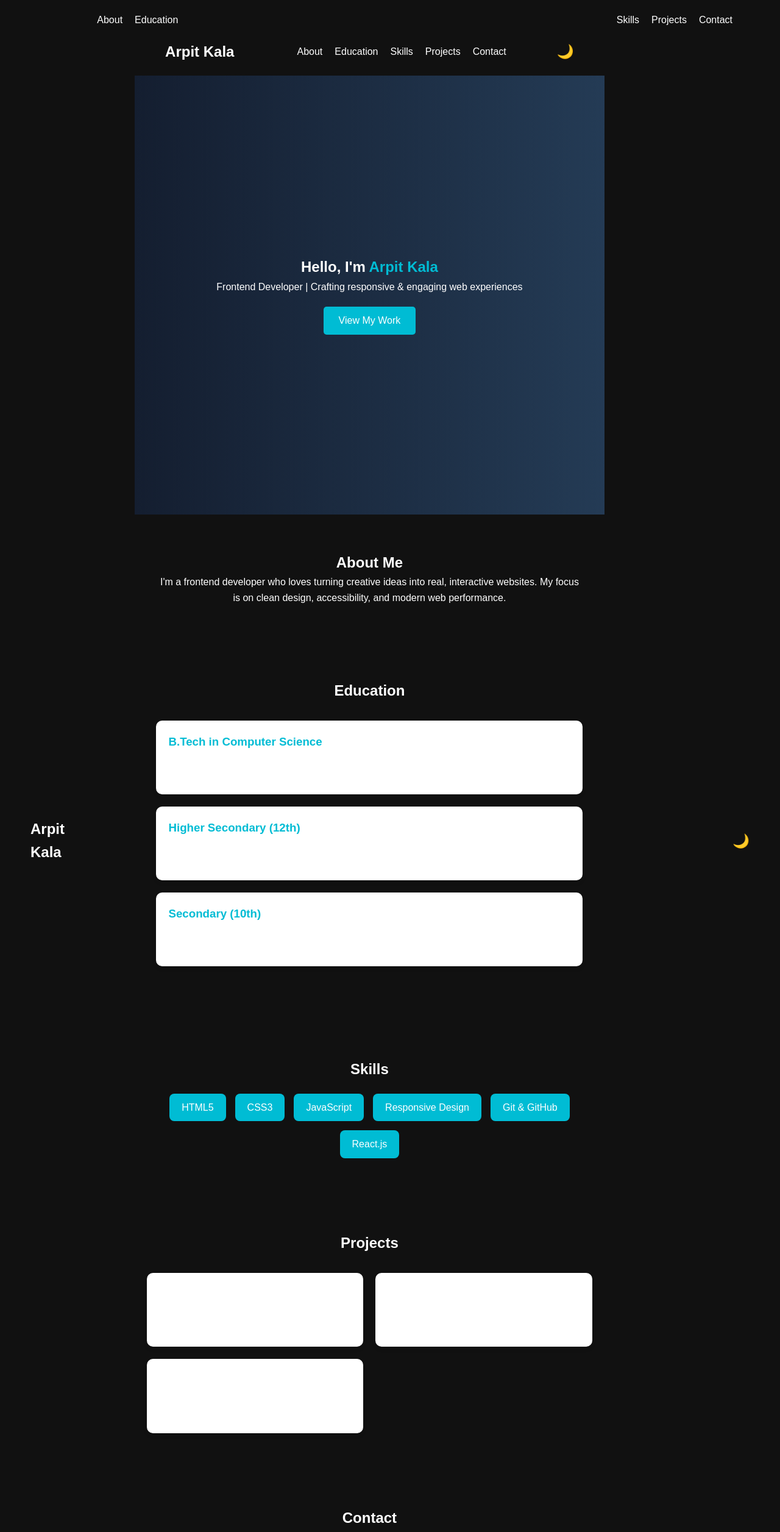
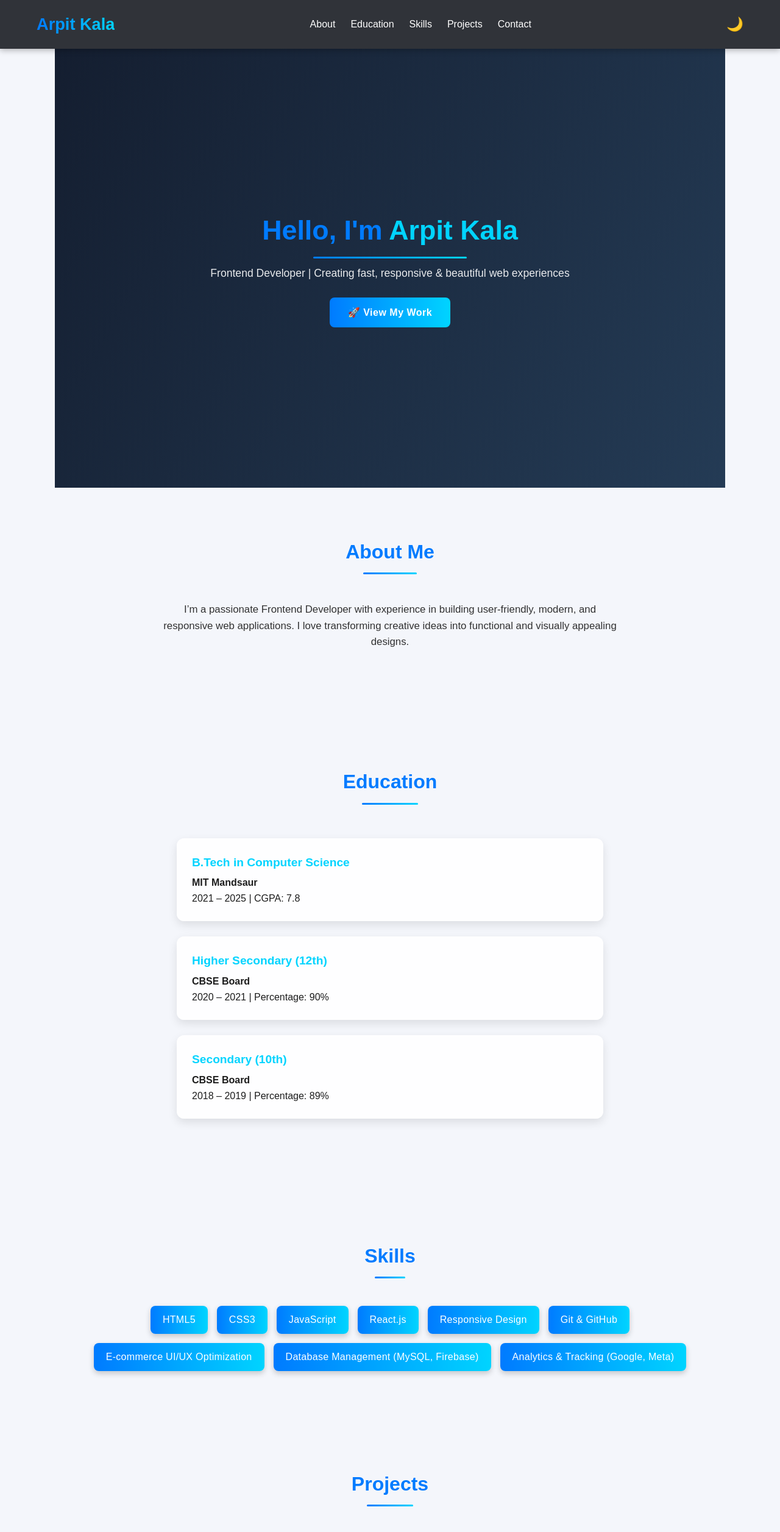
Before and after one commit to arpitkala/webdev-4-portfolio-, a plain HTML site: page index.html in a window 1280 px wide. Shown: the top 2513 px of the page at 61% size. Drawn offline with Linux system fonts and the light colour scheme.

Commit message:
Refactor index.html for better layout and styles
Refactor HTML structure and styles for improved layout and responsiveness. Update theme toggle functionality and enhance accessibility features.

```diff
--- a/index.html
+++ b/index.html
@@ -4,21 +4,7 @@
   <meta charset="UTF-8" />
   <meta name="viewport" content="width=device-width, initial-scale=1.0" />
   <title>Arpit Kala | Portfolio</title>
-  <link rel="stylesheet" href="style.css" />
-</head>
-<body>
-  <!-- Header Section -->
-  <header>
-    <nav class="navbar">
-      <h1 class="logo">Arpit Kala</h1>
-      <ul class="nav-links">
-        <li><a href="#about">About</a></li>
-        <li><a href="#education">Education</a<!DOCTYPE html>
-<html lang="en">
-<head>
-  <meta charset="UTF-8" />
-  <meta name="viewport" content="width=device-width, initial-scale=1.0" />
-  <title>Arpit Kala | Portfolio</title>
+
   <style>
     /* ===== Reset & Base Styles ===== */
     * {
@@ -27,27 +13,33 @@
       box-sizing: border-box;
     }
 
+    :root {
+      --bg-color: #f4f6fb;
+      --text-color: #1c1c1c;
+      --primary: #007bff;
+      --accent: #00d4ff;
+      --nav-bg: rgba(13, 17, 23, 0.85);
+      --card-bg: rgba(255, 255, 255, 0.85);
+      --shadow-light: rgba(0, 0, 0, 0.1);
+    }
+
+    body.dark {
+      --bg-color: #0d1117;
+      --text-color: #f0f0f0;
+      --primary: #00bfff;
+      --accent: #33e0ff;
+      --nav-bg: rgba(26, 31, 41, 0.85);
+      --card-bg: rgba(31, 38, 51, 0.85);
+      --shadow-light: rgba(0, 0, 0, 0.4);
+    }
+
     body {
       font-family: 'Poppins', sans-serif;
       background: var(--bg-color);
       color: var(--text-color);
       line-height: 1.6;
+      scroll-behavior: smooth;
       transition: background 0.4s, color 0.4s;
-    }
-
-    :root {
-      --bg-color: #f4f4f9;
-      --text-color: #333;
-      --primary: #00bcd4;
-      --nav-bg: #111;
-      --card-bg: #fff;
-    }
-
-    body.dark {
-      --bg-color: #0e1117;
-      --text-color: #f4f4f9;
-      --nav-bg: #1a1f29;
-      --card-bg: #1f2633;
     }
 
     /* ===== Navbar ===== */
@@ -55,30 +47,39 @@
       display: flex;
       justify-content: space-between;
       align-items: center;
-      padding: 20px 50px;
+      padding: 18px 60px;
       background: var(--nav-bg);
       color: white;
+      backdrop-filter: blur(10px);
+      position: sticky;
+      top: 0;
+      z-index: 100;
+      box-shadow: 0 2px 10px rgba(0, 0, 0, 0.3);
     }
 
     .logo {
-      font-size: 1.5em;
-      font-weight: bold;
+      font-size: 1.7em;
+      font-weight: 700;
+      background: linear-gradient(90deg, var(--primary), var(--accent));
+      -webkit-background-clip: text;
+      color: transparent;
     }
 
     .nav-links {
       list-style: none;
       display: flex;
-      gap: 20px;
+      gap: 25px;
     }
 
     .nav-links a {
       color: white;
       text-decoration: none;
+      font-weight: 500;
       transition: color 0.3s;
     }
 
     .nav-links a:hover {
-      color: var(--primary);
+      color: var(--accent);
     }
 
     #theme-toggle {
@@ -87,81 +88,124 @@
       font-size: 1.4rem;
       cursor: pointer;
       color: white;
-      transition: transform 0.3s;
+      transition: transform 0.3s, color 0.3s;
     }
 
     #theme-toggle:hover {
-      transform: rotate(20deg);
+      transform: rotate(25deg);
+      color: var(--accent);
     }
 
     /* ===== Hero Section ===== */
     .hero {
-      height: 90vh;
+      min-height: 90vh;
       display: flex;
       justify-content: center;
       align-items: center;
+      flex-direction: column;
       text-align: center;
-      flex-direction: column;
-      background: linear-gradient(to right, #141e30, #243b55);
+      background: linear-gradient(120deg, #141e30, #243b55);
       color: white;
+      padding: 0 20px;
+    }
+
+    .hero h2 {
+      font-size: 2.8rem;
+      font-weight: 700;
+      margin-bottom: 10px;
     }
 
     .hero h2 span {
-      color: var(--primary);
+      color: var(--accent);
+    }
+
+    .hero p {
+      font-size: 1.1rem;
+      opacity: 0.9;
+      max-width: 600px;
     }
 
     .btn {
       display: inline-block;
-      margin-top: 20px;
-      padding: 10px 25px;
-      background: var(--primary);
+      margin-top: 25px;
+      padding: 12px 30px;
+      background: linear-gradient(90deg, var(--primary), var(--accent));
       color: white;
-      border-radius: 5px;
+      border-radius: 8px;
       text-decoration: none;
-      transition: 0.3s;
+      font-weight: 600;
+      letter-spacing: 0.5px;
+      transition: transform 0.3s, box-shadow 0.3s;
     }
 
     .btn:hover {
-      background: #0288a7;
+      transform: scale(1.05);
+      box-shadow: 0 0 15px var(--accent);
     }
 
-    /* ===== Sections ===== */
+    /* ===== Section Common ===== */
     section {
-      padding: 60px 20px;
+      padding: 80px 20px;
       text-align: center;
+      max-width: 1100px;
+      margin: auto;
+    }
+
+    section h2 {
+      font-size: 2rem;
+      margin-bottom: 15px;
+      color: var(--primary);
+      position: relative;
+      display: inline-block;
+    }
+
+    section h2::after {
+      content: "";
+      width: 60%;
+      height: 3px;
+      background: linear-gradient(90deg, var(--primary), var(--accent));
+      display: block;
+      margin: 8px auto 0;
+      border-radius: 2px;
     }
 
     /* ===== About ===== */
     .about p {
-      max-width: 700px;
-      margin: auto;
-      font-size: 1rem;
+      max-width: 750px;
+      margin: 30px auto;
+      font-size: 1.05rem;
+      opacity: 0.9;
     }
 
     /* ===== Education ===== */
-    .education .edu-timeline {
+    .edu-timeline {
       display: flex;
       flex-direction: column;
-      gap: 20px;
+      gap: 25px;
       max-width: 700px;
-      margin: 30px auto;
+      margin: 40px auto;
     }
 
     .edu-card {
       background: var(--card-bg);
-      padding: 20px;
-      border-radius: 10px;
-      box-shadow: 0 4px 6px rgba(0,0,0,0.1);
-      transition: transform 0.3s;
+      color: var(--text-color);
+      padding: 25px;
+      border-radius: 12px;
+      box-shadow: 0 6px 15px var(--shadow-light);
+      transition: transform 0.3s, box-shadow 0.3s;
       text-align: left;
+      backdrop-filter: blur(6px);
     }
 
     .edu-card:hover {
       transform: translateY(-5px);
+      box-shadow: 0 8px 20px var(--shadow-light);
     }
 
     .edu-card h3 {
-      color: var(--primary);
+      color: var(--accent);
+      font-size: 1.2rem;
+      margin-bottom: 5px;
     }
 
     /* ===== Skills ===== */
@@ -170,39 +214,61 @@
       flex-wrap: wrap;
       justify-content: center;
       gap: 15px;
-      margin-top: 20px;
+      margin-top: 30px;
     }
 
     .skill {
-      background: var(--primary);
+      background: linear-gradient(90deg, var(--primary), var(--accent));
       color: white;
       padding: 10px 20px;
       border-radius: 8px;
-      transition: 0.3s;
+      font-weight: 500;
+      letter-spacing: 0.3px;
+      box-shadow: 0 4px 10px rgba(0,0,0,0.2);
+      transition: transform 0.3s, box-shadow 0.3s;
     }
 
     .skill:hover {
-      transform: scale(1.05);
+      transform: scale(1.1);
+      box-shadow: 0 0 18px var(--accent);
     }
 
     /* ===== Projects ===== */
     .project-grid {
       display: grid;
-      grid-template-columns: repeat(auto-fit, minmax(250px, 1fr));
-      gap: 20px;
-      margin-top: 30px;
+      grid-template-columns: repeat(auto-fit, minmax(280px, 1fr));
+      gap: 25px;
+      margin-top: 40px;
     }
 
     .project-card {
       background: var(--card-bg);
-      padding: 20px;
-      border-radius: 10px;
-      box-shadow: 0 4px 6px rgba(0,0,0,0.1);
-      transition: transform 0.3s;
+      color: var(--text-color);
+      padding: 25px;
+      border-radius: 12px;
+      box-shadow: 0 5px 15px var(--shadow-light);
+      transition: transform 0.3s, box-shadow 0.3s;
+      backdrop-filter: blur(8px);
     }
 
     .project-card:hover {
-      transform: translateY(-5px);
+      transform: translateY(-7px);
+      box-shadow: 0 8px 25px var(--shadow-light);
+    }
+
+    .project-card h3 {
+      color: var(--accent);
+      margin-bottom: 10px;
+    }
+
+    .project-card p {
+      opacity: 0.85;
+    }
+
+    /* ===== Contact ===== */
+    .contact p {
+      margin-bottom: 20px;
+      opacity: 0.9;
     }
 
     /* ===== Footer ===== */
@@ -210,8 +276,9 @@
       background: var(--nav-bg);
       color: white;
       text-align: center;
-      padding: 15px 0;
-      font-size: 0.9rem;
+      padding: 18px 0;
+      font-size: 0.95rem;
+      box-shadow: 0 -3px 10px rgba(0,0,0,0.3);
     }
 
     /* ===== Fade-in Animation ===== */
@@ -229,8 +296,7 @@
 </head>
 
 <body>
-  <!-- Header -->
-  <header>
+  <!-- Navbar -->
   <nav class="navbar">
     <h1 class="logo">Arpit Kala</h1>
     <ul class="nav-links">
@@ -242,25 +308,24 @@
     </ul>
     <button id="theme-toggle" title="Toggle Theme">🌙</button>
   </nav>
-  </header>
 
-  <!-- Hero Section -->
+  <!-- Hero -->
   <section class="hero fade-in">
     <h2>Hello, I'm <span>Arpit Kala</span></h2>
-    <p>Frontend Developer | Crafting responsive & engaging web experiences</p>
-    <a href="#projects" class="btn">View My Work</a>
+    <p>Frontend Developer | Creating fast, responsive & beautiful web experiences</p>
+    <a href="#projects" class="btn">🚀 View My Work</a>
   </section>
 
-  <!-- About Section -->
+  <!-- About -->
   <section id="about" class="about fade-in">
     <h2>About Me</h2>
     <p>
-      I'm a frontend developer who loves turning creative ideas into real, interactive websites.
-      My focus is on clean design, accessibility, and modern web performance.
+      I’m a passionate Frontend Developer with experience in building user-friendly, modern, and responsive web applications.
+      I love transforming creative ideas into functional and visually appealing designs.
     </p>
   </section>
 
-  <!-- Education Section -->
+  <!-- Education -->
   <section id="education" class="education fade-in">
     <h2>Education</h2>
     <div class="edu-timeline">
@@ -282,172 +347,103 @@
     </div>
   </section>
 
-  <!-- Skills Section -->
+  <!-- Skills -->
   <section id="skills" class="skills fade-in">
     <h2>Skills</h2>
     <div class="skill-list">
       <div class="skill">HTML5</div>
       <div class="skill">CSS3</div>
       <div class="skill">JavaScript</div>
+      <div class="skill">React.js</div>
       <div class="skill">Responsive Design</div>
       <div class="skill">Git & GitHub</div>
-      <div class="skill">React.js</div>
+    <div class="skill">E-commerce UI/UX Optimization</div>
+    <div class="skill">Database Management (MySQL, Firebase)</div>
+        <div class="skill">Analytics & Tracking (Google, Meta)</div>
     </div>
   </section>
 
+  <!-- Projects -->
   <!-- Projects Section -->
 <section id="projects" class="projects fade-in">
   <h2>Projects</h2>
   <div class="project-grid">
+
     <div class="project-card">
-        <h3>Weather Forecast App</h3>
-        <p>Fetches live weather updates using OpenWeather API with elegant UI.</p>
+      <h3>E-Mitra – Online Shopping Platform</h3>
+      <p>
+        A fully responsive and interactive <strong>e-commerce web application</strong> built using
+        <strong>HTML, CSS, JavaScript, Bootstrap, and Tailwind CSS</strong>.
+        Features include product browsing, search and filter options,
+        shopping cart management, and a clean modern UI optimized for user experience.
+      </p>
+      <p><strong>Tech Stack:</strong> HTML, CSS, JavaScript, Bootstrap, Tailwind CSS, GitHub</p>
+      <a href="https://github.com/arpitkala" class="btn" target="_blank">🔗 View on GitHub</a>
     </div>
+
     <div class="project-card">
-        <h3>Movie Search App</h3>
-        <p>Search movies via TMDb API and view posters, ratings, and descriptions.</p>
+      <h3>Responsive Portfolio Website</h3>
+      <p>
+        A personal portfolio website designed to showcase <strong>skills, experience, and projects</strong>.
+        Built with a mobile-first responsive layout and smooth animations for an engaging user experience.
+      </p>
+      <p><strong>Tech Stack:</strong> HTML, CSS, JavaScript</p>
+      <a href="#" class="btn">🌐 Live Demo</a>
     </div>
+<!--
     <div class="project-card">
-        <h3>Portfolio Website</h3>
-        <p>My personal responsive site showcasing my work and journey.</p>
-      </div>
+      <h3>Merchant Support Dashboard</h3>
+      <p>
+        A conceptual <strong>Shopify merchant analytics dashboard</strong> inspired by my work experience at Appstle.
+        Designed for managing subscriptions, tracking merchant performance, and improving customer engagement through data-driven insights.
+      </p>
+      <p><strong>Tech Stack:</strong> React.js, Node.js, Express.js, MySQL</p>
+      <a href="#" class="btn">🧩 Coming Soon</a>
+    </div> -->
+
   </div>
 </section>
 
-  <!-- Contact Section -->
+
+  <!-- Contact -->
   <section id="contact" class="contact fade-in">
     <h2>Contact</h2>
-    <p>Want to work together? Let’s connect.</p>
-    <a href="mailto:arpit.kala@example.com" class="btn">📧 Email Me</a>
+    <p>Let’s collaborate! Feel free to reach out anytime.</p>
+    <a href="mrpotwal07@gmail.com" class="btn">📧 Email Me</a>
   </section>
 
   <!-- Footer -->
   <footer>
-    <p>© 2025 Arpit Kala | Built with ❤️ using HTML, CSS & JS</p>
+    <p>© 2025 Arpit Kala | Designed & Built with ❤️ using HTML, CSS & JS</p>
   </footer>
 
+  <!-- JS -->
   <script>
-    // Smooth scroll
+    // Smooth Scroll
     document.querySelectorAll('.nav-links a').forEach(link => {
       link.addEventListener('click', e => {
         e.preventDefault();
-        const target = document.querySelector(link.getAttribute('href'));
-        target.scrollIntoView({ behavior: 'smooth' });
+        document.querySelector(link.getAttribute('href')).scrollIntoView({
+          behavior: 'smooth'
+        });
       });
     });
 
-    // Dark/Light mode toggle
+    // Dark/Light Toggle
     const toggleBtn = document.getElementById('theme-toggle');
     toggleBtn.addEventListener('click', () => {
       document.body.classList.toggle('dark');
       toggleBtn.textContent = document.body.classList.contains('dark') ? '☀️' : '🌙';
     });
 
-    // Fade-in on scroll
+    // Fade-in on Scroll
     const fadeEls = document.querySelectorAll('.fade-in');
     const observer = new IntersectionObserver(entries => {
       entries.forEach(entry => {
-        if (entry.isIntersecting) {
-          entry.target.classList.add('show');
-        }
+        if (entry.isIntersecting) entry.target.classList.add('show');
       });
     }, { threshold: 0.2 });
-
     fadeEls.forEach(el => observer.observe(el));
   </script>
 </body>
-</html>></li>
-        <li><a href="#skills">Skills</a></li>
-        <li><a href="#projects">Projects</a></li>
-        <li><a href="#contact">Contact</a></li>
-      </ul>
-      <button id="theme-toggle" title="Toggle Theme">🌙</button>
-    </nav>
-  </header>
-
-  <!-- Hero Section -->
-  <section class="hero fade-in">
-    <div class="hero-content">
-      <h2>Hello, I'm <span>Arpit Kala</span></h2>
-      <p>Frontend Developer | Crafting responsive & engaging web experiences</p>
-      <a href="#projects" class="btn">View My Work</a>
-    </div>
-  </section>
-
-  <!-- About Section -->
-  <section id="about" class="about fade-in">
-    <h2>About Me</h2>
-    <p>
-      I'm a frontend developer who loves turning creative ideas into real, interactive websites.
-      My focus is on clean design, accessibility, and modern web performance.
-    </p>
-  </section>
-
-  <!-- Education Section -->
-  <section id="education" class="education fade-in">
-    <h2>Education</h2>
-    <div class="edu-timeline">
-      <div class="edu-card">
-        <h3>B.Tech in Computer Science</h3>
-        <p><strong>MIT Mandsaur</strong></p>
-        <p>2021 – 2025 | CGPA: 7.8</p>
-      </div>
-      <div class="edu-card">
-        <h3>Higher Secondary (12th)</h3>
-        <p><strong>CBSE Board</strong></p>
-        <p>2020 – 2021 | Percentage: 90%</p>
-      </div>
-      <div class="edu-card">
-        <h3>Secondary (10th)</h3>
-        <p><strong>CBSE Board</strong></p>
-        <p>2018 – 2019 | Percentage: 89%</p>
-      </div>
-    </div>
-  </section>
-
-  <!-- Skills Section -->
-  <section id="skills" class="skills fade-in">
-    <h2>Skills</h2>
-    <div class="skill-list">
-      <div class="skill">HTML5</div>
-      <div class="skill">CSS3</div>
-      <div class="skill">JavaScript</div>
-      <div class="skill">Responsive Design</div>
-      <div class="skill">Git & GitHub</div>
-      <div class="skill">React.js</div>
-    </div>
-  </section>
-
-  <!-- Projects Section -->
-  <section id="projects" class="projects fade-in">
-    <h2>Projects</h2>
-    <div class="project-grid">
-      <div class="project-card">
-        <h3>Weather Forecast App</h3>
-        <p>Fetches live weather updates using OpenWeather API with elegant UI.</p>
-      </div>
-      <div class="project-card">
-        <h3>Movie Search App</h3>
-        <p>Search movies via TMDb API and view posters, ratings, and descriptions.</p>
-      </div>
-      <div class="project-card">
-        <h3>Portfolio Website</h3>
-        <p>My personal responsive site showcasing my work and journey.</p>
-      </div>
-    </div>
-  </section>
-
-  <!-- Contact Section -->
-  <section id="contact" class="contact fade-in">
-    <h2>Contact</h2>
-    <p>Want to work together? Let’s connect.</p>
-    <a href="mailto:arpit.kala@example.com" class="btn">📧 Email Me</a>
-  </section>
-
-  <footer>
-    <p>© 2025 Arpit Kala | Built with ❤️ using HTML, CSS & JS</p>
-  </footer>
-
-  <script src="script.js"></script>
-</body>
 </html>
```
Lines whose indentation alone changed are shown as unchanged.
